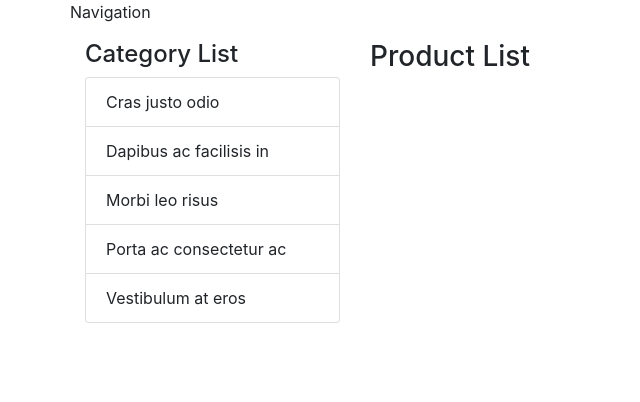
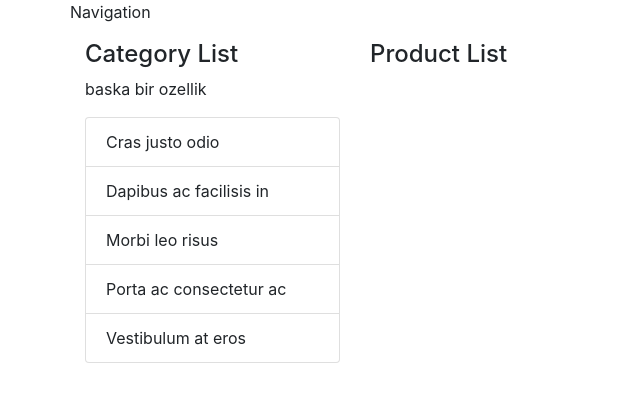
Before and after one commit to hasanaydins/react-reactstrap-intro, a React (Create React App) app: page / in a window 1280 px wide. Shown: the top 402 px of the page, without its empty margins (0-640 px from the left). Built offline with nearby package versions, Linux system fonts and the light colour scheme.

Commit message:
props encapsulation added

```diff
--- a/src/App.js
+++ b/src/App.js
@@ -4,7 +4,14 @@ import CategoryList from "./CategoryList";
 import ProductList from "./ProductList";
 import { Container, Row, Col } from "reactstrap";
 function App() {
-  let productList = "Product List"; // 2.yol props icin
+  // let productList = "Product List"; // 2.yol props icin
+
+  let categoryInfo = {
+    title: "Category List",
+    baskaBisey: "baska  bir ozellik"
+  };
+  let productInfo = { title: "Product List" };
+
   return (
     <div>
       <Container>
@@ -14,10 +21,10 @@ function App() {
 
         <Row>
           <Col xs="3">
-            <CategoryList title="Category List" />
+            <CategoryList /* title="Category List" */ info={categoryInfo} />
           </Col>
           <Col xs="9">
-            <ProductList title={productList} />
+            <ProductList /* title={productList} 2.yol*/ info={productInfo} />
           </Col>
         </Row>
       </Container>
--- a/src/CategoryList.js
+++ b/src/CategoryList.js
@@ -11,7 +11,8 @@ class CategoryList extends Component {
   render() {
     return (
       <div>
-        <h4>{this.props.title}</h4>
+        <h4>{this.props.info.title}</h4>
+        <p>{this.props.info.baskaBisey}</p>
         <ListGroup>
           <ListGroupItem>Cras justo odio</ListGroupItem>
           <ListGroupItem>Dapibus ac facilisis in</ListGroupItem>
--- a/src/ProductList.js
+++ b/src/ProductList.js
@@ -10,7 +10,9 @@ class ProductList extends Component {
   render() {
     return (
       <div>
-        <h3>{this.props.title}</h3>
+        <h3>
+          <h4>{this.props.info.title}</h4>
+        </h3>
       </div>
     );
   }
```
